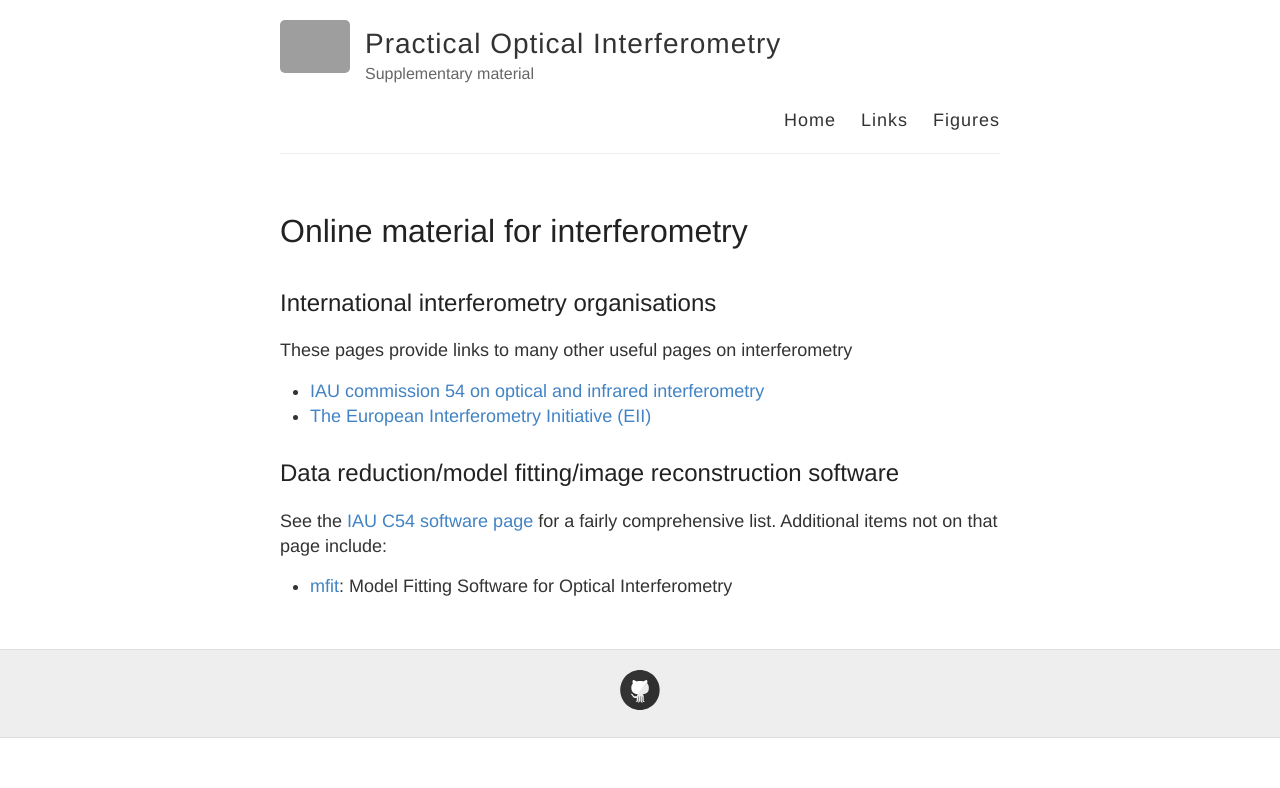
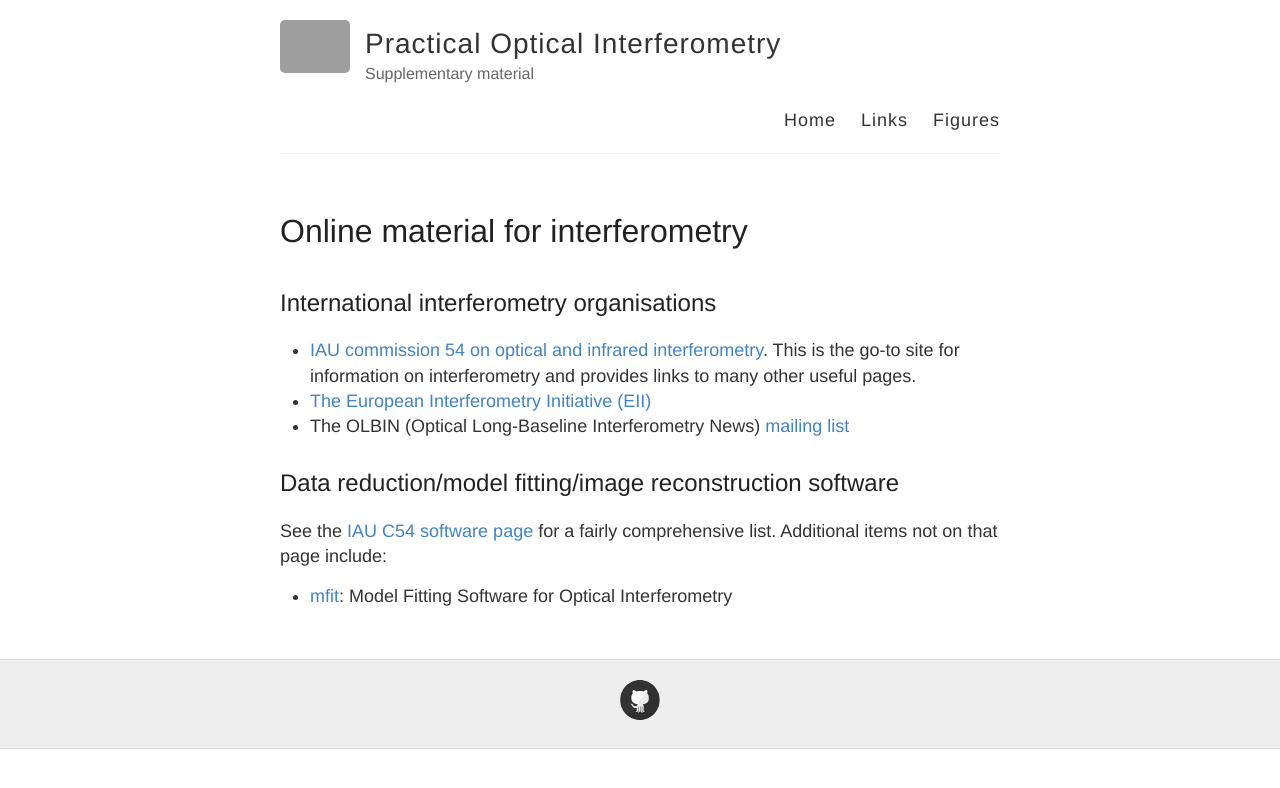
Before and after one commit to dbuscher/practical-optical-interferometry, a Jekyll site: the page built from online/index.md, in a window 1280 px wide. Shown: the top 788 px of the page. Built offline with Jekyll 4.4.1, drawn with Linux system fonts in a browser that asks for light colours; grey boxes are pictures that could not be loaded.

Commit message:
Update index.md

```diff
--- a/online/index.md
+++ b/online/index.md
@@ -5,10 +5,10 @@ title: Online material for interferometry
 
 International interferometry organisations
 ------------------------------------------
-These pages provide links to many other useful pages on interferometry
 
- * [IAU commission 54 on optical and infrared interferometry](http://iau-c54.wikispaces.com)
+ * [IAU commission 54 on optical and infrared interferometry](http://iau-c54.wikispaces.com). This is the go-to site for information on interferometry and provides links to many other useful pages.
  * [The European Interferometry Initiative (EII)](http://www.european-interferometry.eu)
+ * The OLBIN (Optical Long-Baseline Interferometry News) [mailing list](https://listes.ujf-grenoble.fr/sympa/info/olbin)
 
 Data reduction/model fitting/image reconstruction software
 ----------------------------------------------------------
```
